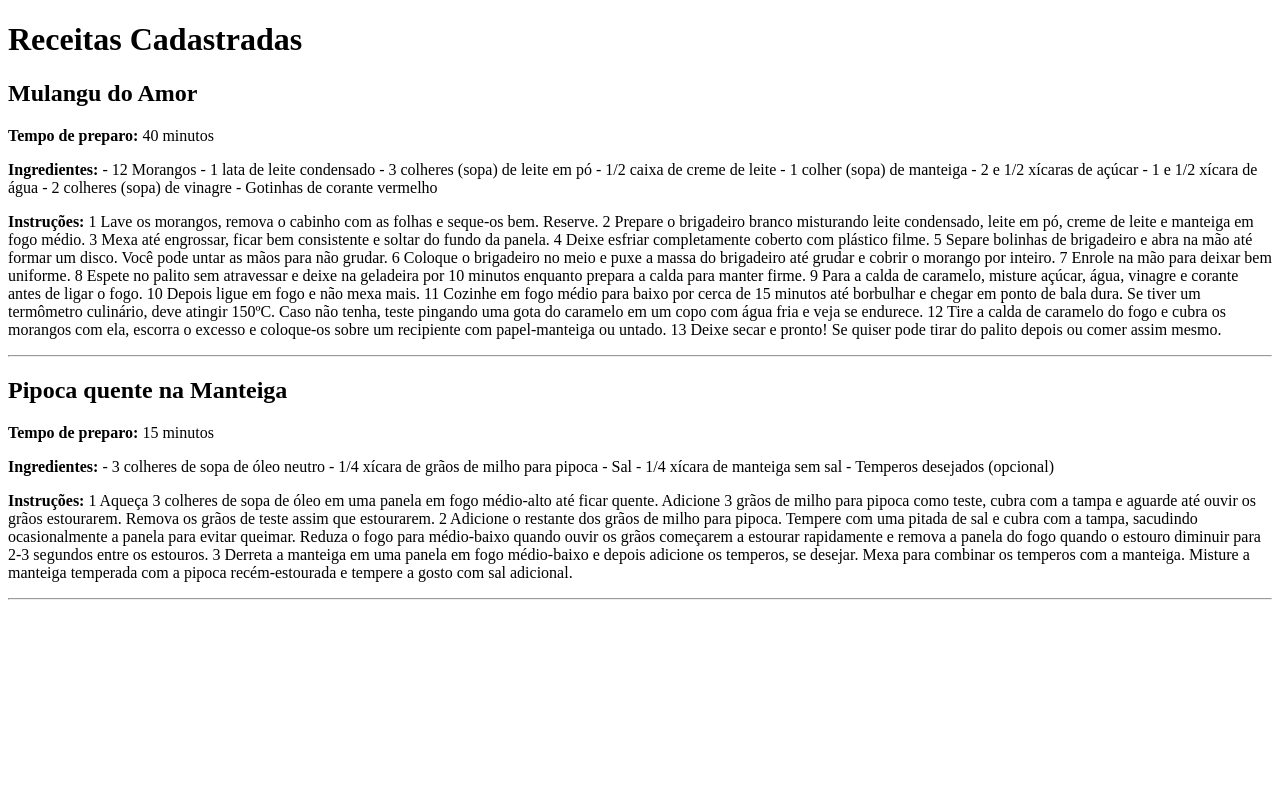
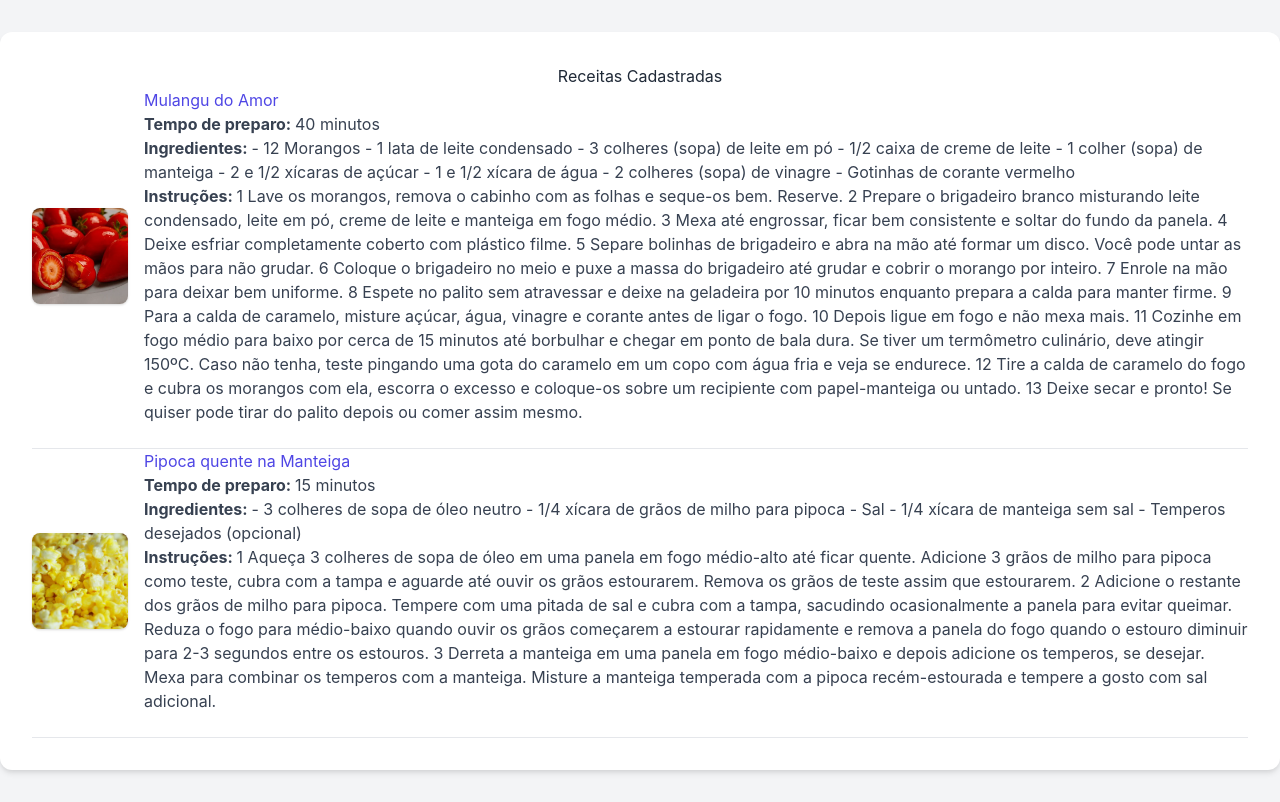
Before and after one commit to alfredoregner/projeto1curso, a Django app: page /recipes/ in a window 1280 px wide. Before the commit the page ends 600 px from the top, so only its background shows below. Run offline with Django 5.2, Linux system fonts and the light colour scheme; data comes from the database, SQL or seed files in the repository; both versions use the stored data as it was after the commit; some libraries are stand-ins or nearby versions.

Commit message:
Aula 05-08

```diff
--- a/recipes/templates/recipes/recipe_list.html
+++ b/recipes/templates/recipes/recipe_list.html
@@ -4,17 +4,103 @@
     <meta charset="UTF-8">
     <meta name="viewport" content="width=device-width, initial-scale=1.0">
     <title>Lista de Receitas</title>
+    <script src="https://cdn.tailwindcss.com"></script>
+    <style>
+        body{
+            font-family:'Inter', sans-serif;
+            background-color: #f3f4f6;
+            color: #374151;
+            line-height: 1.6;;
+        }
+        .container{
+            max-width: 800px;
+            margin: 2rem auto;
+            padding: 2rem;
+            background-color: #ffffff;
+            border-radius: 0.75rem; /* rounded-xl */;
+            box-shadow: 0 4px 6px -1px rgba(0, 0, 0 , 0.1), 0 2px 4px -1px rgba(0, 0, 0, 0.06); /* shadow-md */
+        }
+        h1{
+            color: #1f2937;
+            font-size: 2.25rem; /* text-4xl */;
+            font-weight: 700; /* font-bold */;
+            margin-bottom: 1.5rem;
+            text-align: center;
+        }
+        .recipe-item{
+            display: flex;
+            align-items: center; /* Alinha verticalmente imagem e texto */
+            gap: 1rem; /* Espaçamento entre imagem e texto */
+            margin-bottom: 1.5rem;
+        }
+        .recipe-item img{
+            width: 96px; /* w-24 */
+            height: 96px; /* h-24 */
+            object-fit: cover; /* Garante que a imagem cubra a área sem distorcer */
+            border-radius: 0.5rem; /* rounded-md */
+            box-shadow: 0 1px 3px 0 rgba(0, 0, 0, 0.1), 0 1px 2px rgba(0, 0, 0, 0.06);
+        }
+        .recipe-content{
+            flex-grow: 1;/* Permite que o conteúdo da receita ocupe o espaço restante */
+        }
+        h2{
+            color: #1f2937;
+            font-size: 1.5rem; /* text-2xl */
+            font-weight: 600; /* font-semibold */
+            margin-top: 0; /* Remove margin-top padrão do h2 */
+            margin-bottom: 0.75rem;
+        }
+        h2 a{
+            color: #4f46e5; /* indigo-600 */
+            text-decoration: none;
+            transition: color 0.2s ease-in-out;
+        }
+        h2 a:hover{
+            color: #3730a3; /* indigo-300*/
+            text-decoration: underline;
+        }
+        p{
+            margin-bottom: 0.5rem;
+        }
+        strong{
+            font-weight: 600;
+        }
+        hr{
+            border-top: 1px solid #e5e7eb; /* border-gray-200 */
+            margin-top: 1.5rem;
+            margin-bottom: 1.5rem;
+        }
+        .empty-message{
+            text-align: center;
+            font-style: italic;
+            color-interpolation-filters: #6b7280;
+            padding: 1rem;
+            border: 1px dashed #d1d5db;
+            border-radius: 0.5rem;
+            margin-top: 2rem;
+        }
+    </style>
 </head>
 <body>
-    <h1>Receitas Cadastradas</h1>
-    {% for recipe in recipes %}
-        <h2>{{recipe.title}}</h2>
-            <p><strong>Tempo de preparo:</strong> {{  recipe.cooking_time  }} minutos</p>
-            <p><strong>Ingredientes:</strong> {{  recipe.ingredients  }}</p>
-            <p><strong>Instruções:</strong> {{  recipe.instructions  }}</p>
+    <div class="container">
+        <h1>Receitas Cadastradas</h1>
+        {% for recipe in recipes %}
+            <div class="recipe-item">
+                {% if recipe.image %}
+                    <!-- Exibe a imagem se ela existir-->
+                    <img src="{{ recipe.image.url }}" alt="">
+                {% endif %}
+                <div class="recipe-content">
+                    <h2><a href="{% url 'recipe_detail' recipe.pk %}">{{ recipe.title }}</a></h2>
+                    <p><strong>Tempo de preparo: </strong>{{ recipe.cooking_time }} minutos</p>
+                    <p><strong>Ingredientes: </strong> {{  recipe.ingredients  }}</p>
+                    <p><strong>Instruções: </strong> {{  recipe.instructions  }}</p>
+                </div>
+            </div>
             <hr>
-    {% empty %}
-        <p>Nenhuma receita cadastrada.</p>
-    {% endfor %}
+        {% empty %}
+            <p class="empty-message">Nenhuma receita cadastrada.</p>
+        {% endfor %}
+    </div>
 </body>
 </html>
--- a/recipes/urls.py
+++ b/recipes/urls.py
@@ -5,5 +5,6 @@ from . import views             # Ter acesso a todas as funções e classes no a
 
 urlpatterns = [                 # Onde coloca todas as definições dos caminhos
     #path('', views.home, name='recipes_home'), # View para dar home
-    path('', views.recipe_list, name='recipe_list'), # Nova view para listar
+    path('', views.recipe_list, name='recipe_list'), # Nova view para listar - Define a URL e nomeia ela como 'recipe_detail'
+    path('<int:pk>/', views.recipe_detail, name='recipe_detail'), # Outras URLs do seu aplicativo
 ]
```
Also changed, not shown: recipes/templates/recipes/recipe_detail.html (added, +67 -0 lines), db.sqlite3, media/recipes/morangodoamor.webp (added), media/recipes/pipocacommanteiga.jpeg (added), projeto/settings.py (line endings or trailing spaces).
